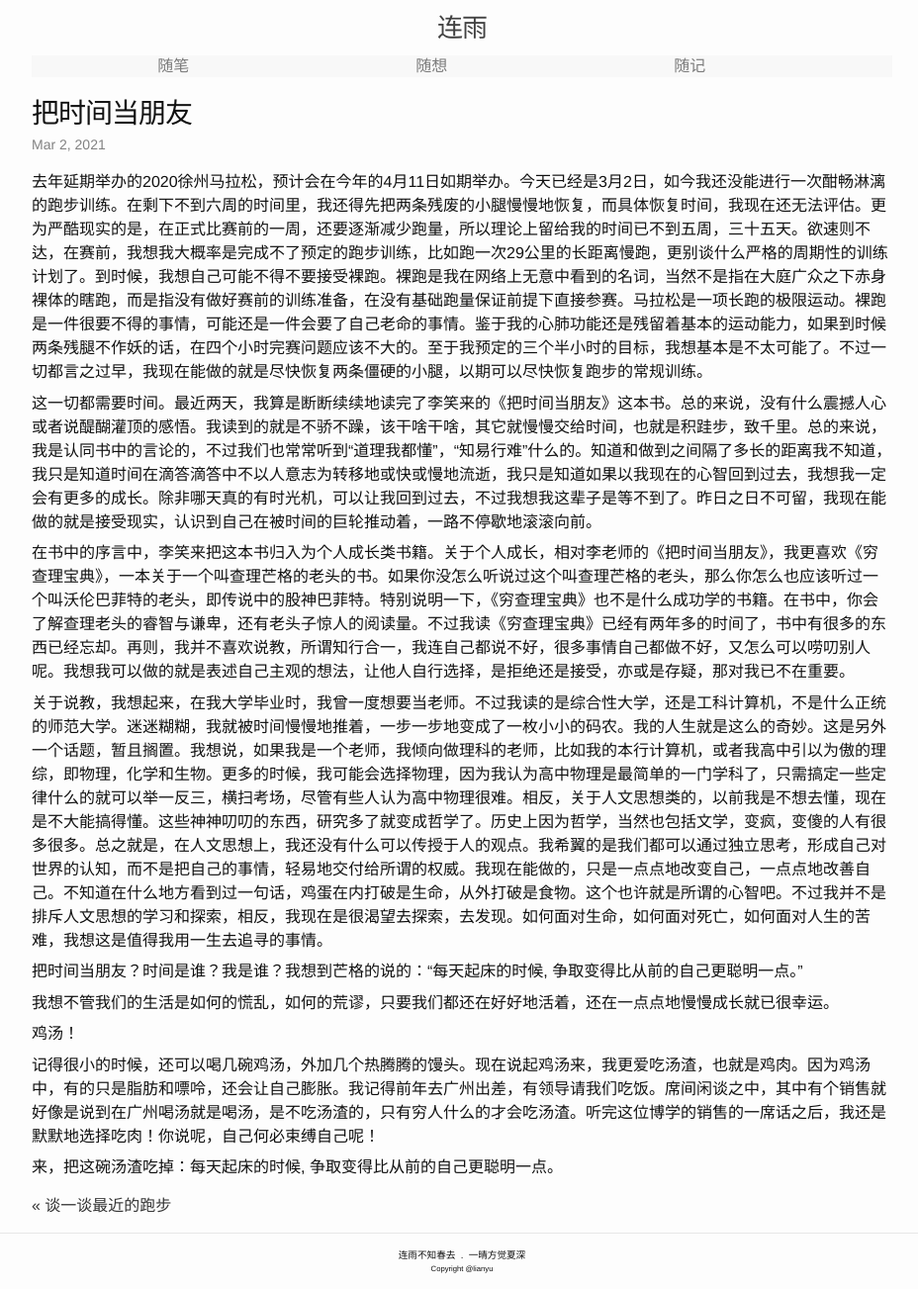
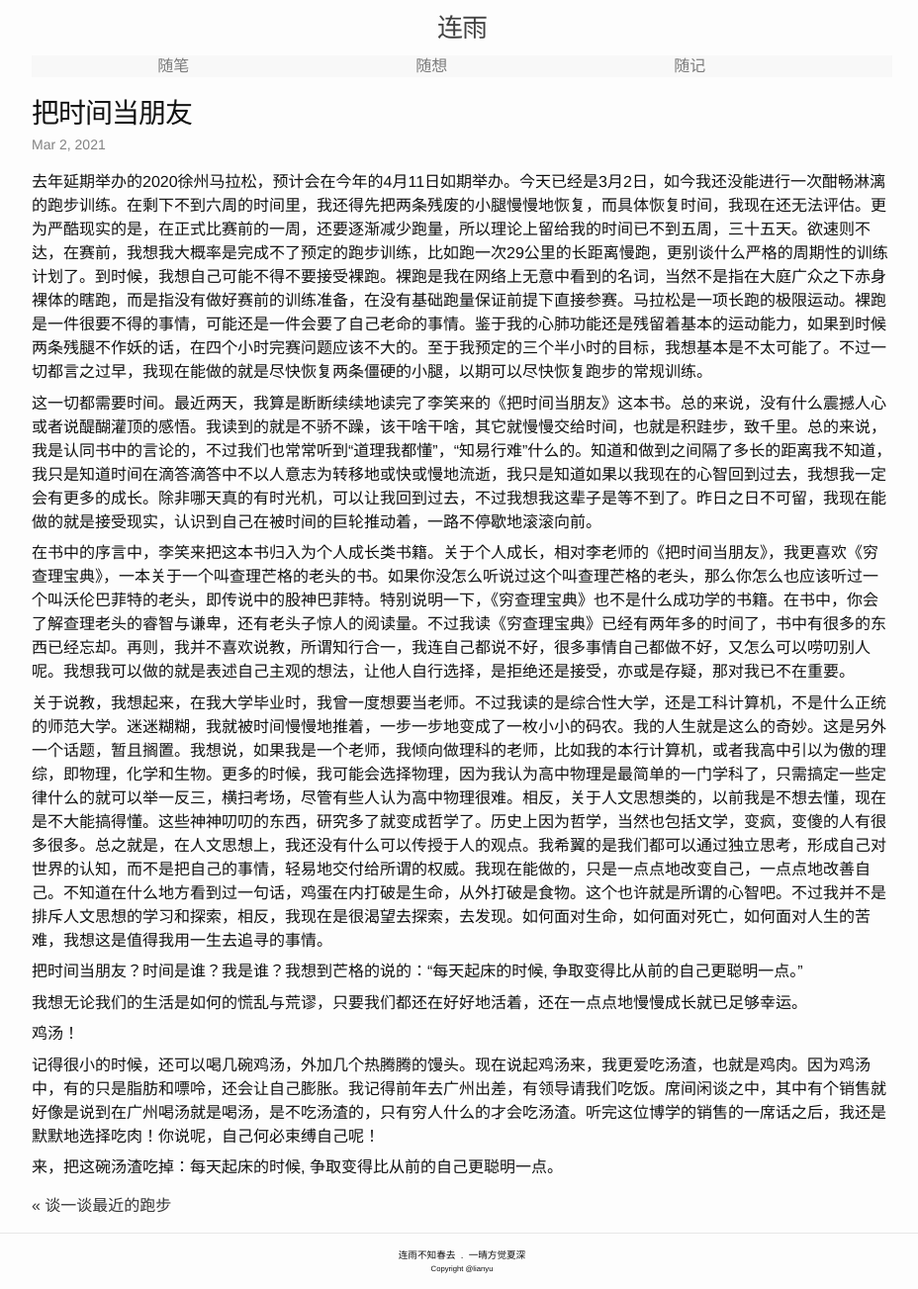
Before and after one commit to lianyu1115/lianyu, a Jekyll site: the page built from _essays/2021-03-02-把时间当朋友.md, in a window 1280 px wide. Shown: the whole page at 99% size, without its empty margins (173-1101 px from the left). Built offline with Jekyll 4.4.1, drawn with Linux system fonts in a browser that asks for light colours.

Commit message:
Update 2021-03-02-把时间当朋友.md

```diff
--- a/_essays/2021-03-02-把时间当朋友.md
+++ b/_essays/2021-03-02-把时间当朋友.md
@@ -16,7 +16,7 @@ tags: ''
 
 把时间当朋友？时间是谁？我是谁？我想到芒格的说的：“每天起床的时候, 争取变得比从前的自己更聪明一点。”
 
-我想不管我们的生活是如何的慌乱，如何的荒谬，只要我们都还在好好地活着，还在一点点地慢慢成长就已很幸运。
+我想无论我们的生活是如何的慌乱与荒谬，只要我们都还在好好地活着，还在一点点地慢慢成长就已足够幸运。
 
 鸡汤！
 
```
